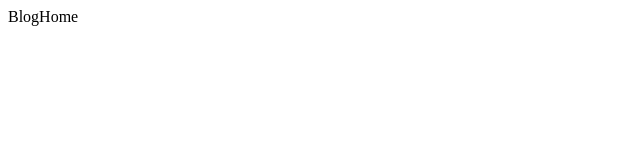
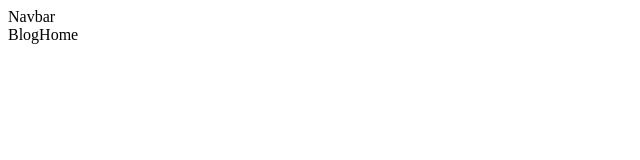
Before and after one commit to MagnusCarlsen26/PortFolio, a React (Create React App) app: page /blogs in a window 1280 px wide. Shown: the top 160 px of the page, without its empty margins (0-640 px from the left). Built offline with nearby package versions, Linux system fonts and the light colour scheme.

Commit message:
feat: init navbar

```diff
--- a/src/App.tsx
+++ b/src/App.tsx
@@ -1,9 +1,12 @@
+import { BrowserRouter, Routes, Route } from 'react-router-dom';
+
 import BlogHome from './page/blogs/blogHome/blogHome';
-import { BrowserRouter, Routes, Route } from 'react-router-dom';
+import Navbar from './page/navbar/Navbar';
 
 function App() {
   return (
     <div>
+      <Navbar />
       <BrowserRouter>
         <Routes>
           <Route path="/blogs" element={<BlogHome />} />
--- /dev/null
+++ b/src/app.css
@@ -0,0 +1,5 @@
+*{
+    margin: 0;
+    padding: 0;
+    box-sizing: border-box;
+}
--- /dev/null
+++ b/src/page/navbar/Navbar.tsx
@@ -0,0 +1,5 @@
+export default function Navbar() {
+    return (
+        <div>Navbar</div>
+    );
+}
```
